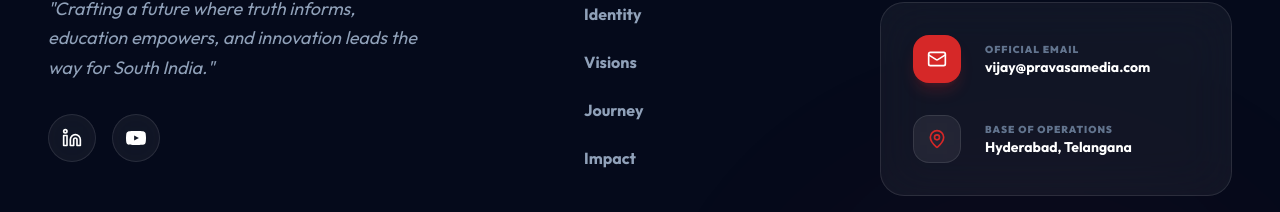
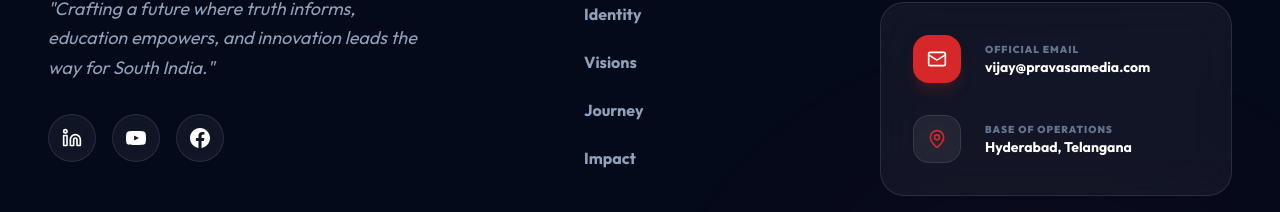
Before and after one commit to WebJrSocialBureau/Vijay_Reddy, a React (Vite) app in the folder client/: page /login in a window 1280 px wide. Shown: the part 983-1195 px from the top of the page. Built offline with nearby package versions, Linux system fonts and the light colour scheme; no server answers; a web font is replaced by a local one.

Commit message:
Added facebook link

```diff
--- a/client/src/components/Footer.jsx
+++ b/client/src/components/Footer.jsx
@@ -57,6 +57,24 @@ const Footer = () => {
                 >
                   <path d="M23.498 6.186a3.01 3.01 0 0 0-2.12-2.128C19.725 3.5 12 3.5 12 3.5s-7.725 0-9.378.558A3.01 3.01 0 0 0 .502 6.186 31.26 31.26 0 0 0 0 12a31.26 31.26 0 0 0 .502 5.814 3.01 3.01 0 0 0 2.12 2.128C4.275 20.5 12 20.5 12 20.5s7.725 0 9.378-.558a3.01 3.01 0 0 0 2.12-2.128A31.26 31.26 0 0 0 24 12a31.26 31.26 0 0 0-.502-5.814zM9.75 15.02V8.98L15.5 12l-5.75 3.02z" />
                 </svg>
+              </a>
+              <a
+                href="https://x.com/VennamVijay"
+                target="_blank"
+                rel="noopener noreferrer"
+                aria-label="Vijay Reddy Vennam X (Twitter)"
+                className="w-12 h-12 glass rounded-full flex items-center justify-center hover:bg-accent-red hover:text-white transition-all duration-500 group"
+              >
+                <svg
+  xmlns="http://www.w3.org/2000/svg"
+  viewBox="0 0 24 24"
+  fill="currentColor"
+  width="20"
+  height="20"
+  className="group-hover:scale-110 transition-transform"
+>
+  <path d="M24 12.073C24 5.405 18.627 0 12 0S0 5.405 0 12.073c0 6.019 4.388 11.009 10.125 11.927v-8.437H7.078v-3.49h3.047V9.413c0-3.017 1.792-4.688 4.533-4.688 1.313 0 2.686.235 2.686.235v2.963h-1.514c-1.491 0-1.956.93-1.956 1.885v2.265h3.328l-.532 3.49h-2.796V24C19.612 23.082 24 18.092 24 12.073z" />
+</svg>
               </a>
             </div>
           </div>
```
